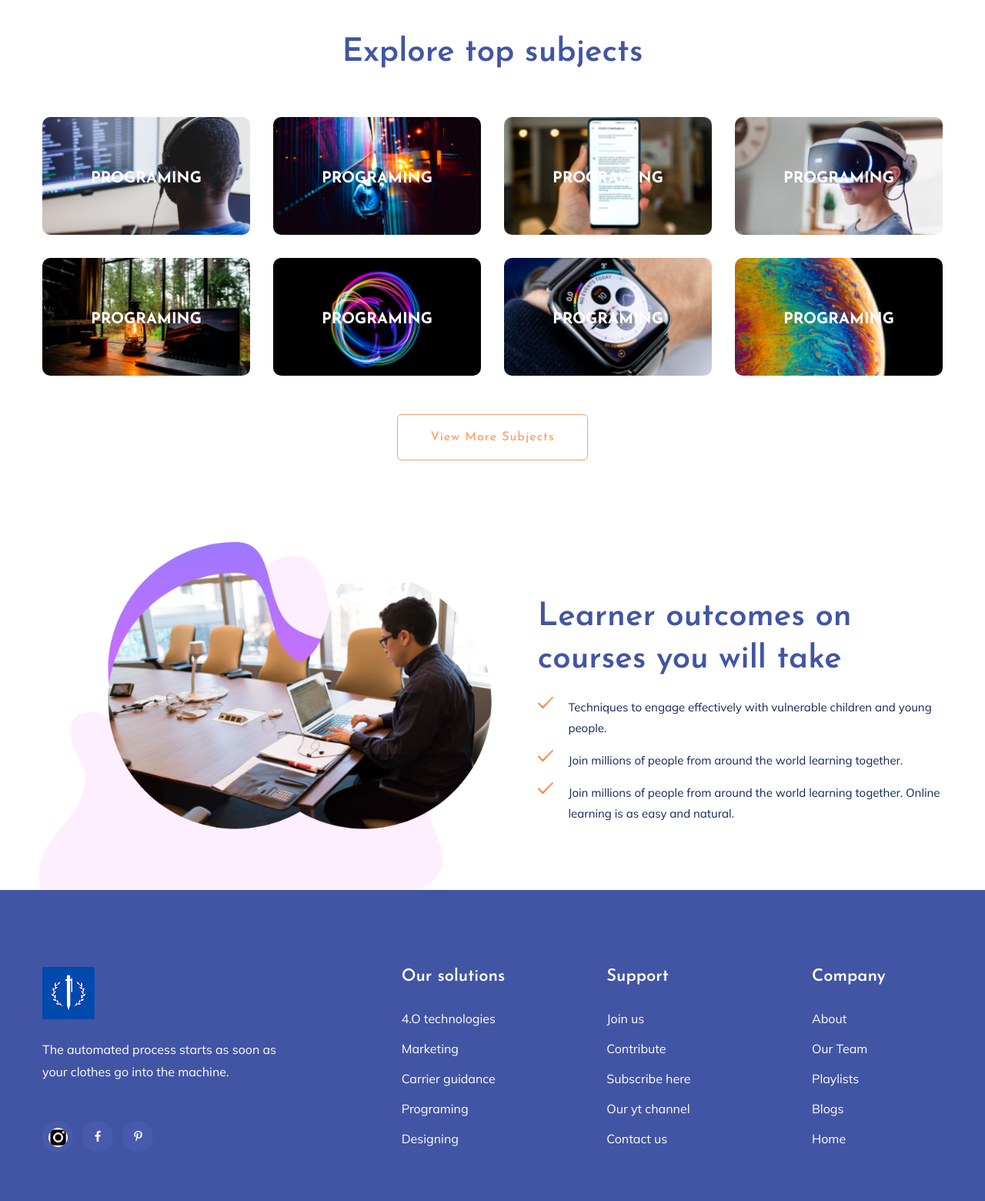
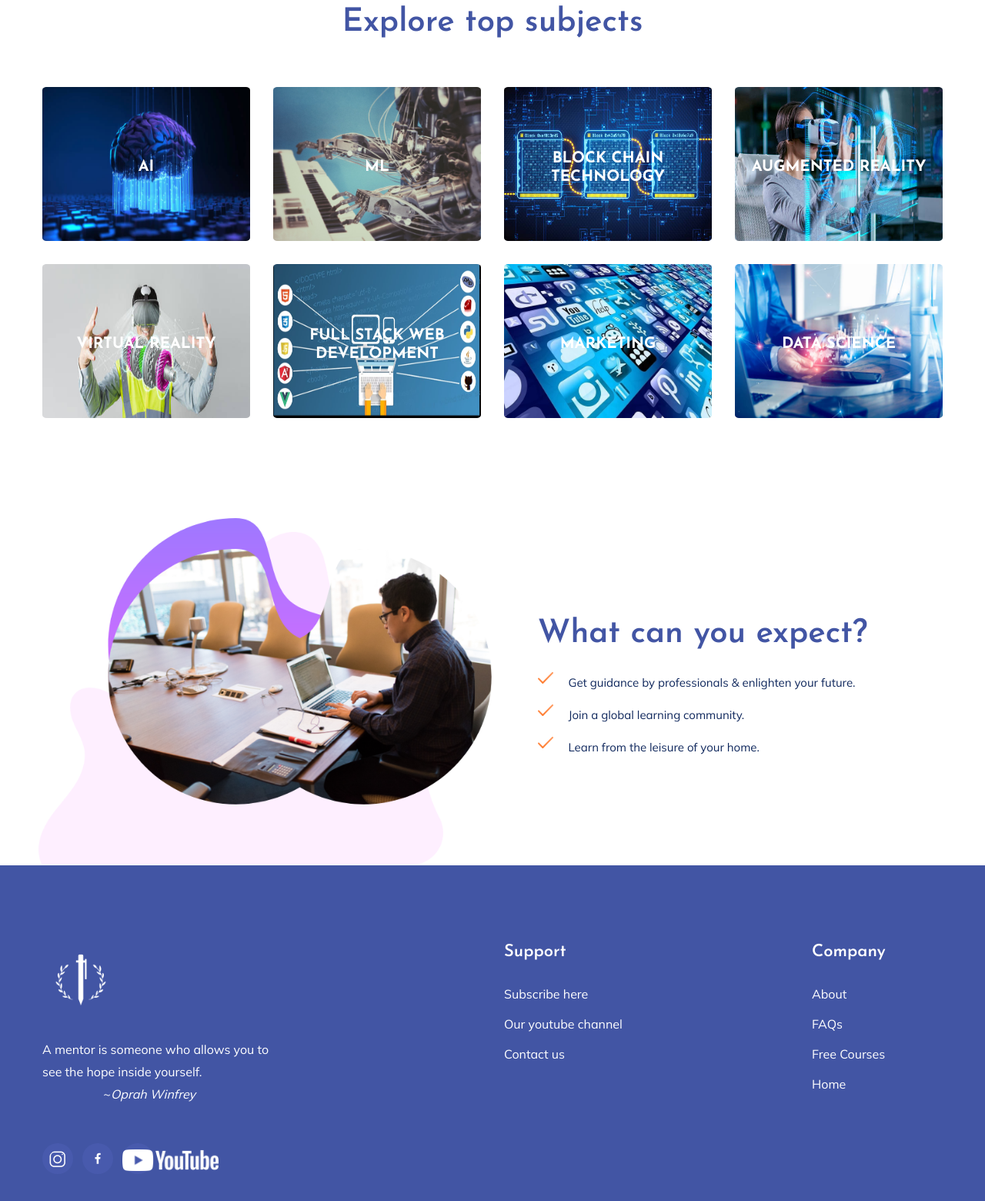
Before and after one commit to AshishSharma1418/trueradiations, a plain HTML site: page about.html in a window 1280 px wide. Shown: the part 1240-2800 px from the top of the page at 77% size. Drawn offline with Linux system fonts and the light colour scheme.

Commit message:
Add files via upload

```diff
--- a/about.html
+++ b/about.html
@@ -34,7 +34,7 @@
             <div class="preloader-inner position-relative">
                 <div class="preloader-circle"></div>
                 <div class="preloader-img pere-text">
-                    <img src="assets/img/logo/loder.png" alt="">
+                    <img src="bp_files/channels4_profile(3).jpg" style="border-radius: 50%;" alt="">
                 </div>
             </div>
         </div>
@@ -50,7 +50,8 @@
                             <!-- Logo -->
                             <div class="col-xl-2 col-lg-2">
                                 <div class="logo">
-                                    <a href="index.html"><img src="bp_files/channels4_profile(3).jpg" alt=""></a>
+                                    <a href="index.html"><img src="True radiations.png"
+                                            style="height: 100px; width: 100px;" alt=""></a>
                                 </div>
                             </div>
                             <div class="col-xl-10 col-lg-10">
@@ -61,7 +62,8 @@
                                             <ul id="navigation">
                                                 <li class="active"><a href="index.html">Home</a></li>
                                                 <li><a href="courses.html">Courses</a></li>
-                                                <li><a href="about.html">About</a></li>
+                                                <li><a href="#">About</a></li>
+                                                <li><a href="FAQs.html">FAQs</a></li>
                                                 <!-- <li><a href="#">Blog</a>
                                                     <ul class="submenu">
                                                         <li><a href="blog.html">Blog</a></li>
@@ -106,7 +108,7 @@
                                     <nav aria-label="breadcrumb">
                                         <ol class="breadcrumb">
                                             <li class="breadcrumb-item"><a href="index.html">Home</a></li>
-                                            <li class="breadcrumb-item"><a href="about.html">about</a></li>
+                                            <li class="breadcrumb-item"><a href="#">about</a></li>
                                         </ol>
                                     </nav>
                                     <!-- breadcrumb End -->
@@ -127,7 +129,7 @@
                             </div>
                             <div class="features-caption">
                                 <h3>Access Many Free courses</h3>
-                                <h5>These courses are provided by Big MNC'S like Google, Amazon & Deep AI.</h5>
+                                <h5>Get acquainted with various Reputed MNC'S like Google, Amazon & Deep AI.</h5>
                             </div>
                         </div>
                     </div>
@@ -138,7 +140,7 @@
                             </div>
                             <div class="features-caption">
                                 <h3>Expert instructors</h4>
-                                    <h4>learn from experienced faculty.</h4><br>
+                                    <h4>Get guidance by professionals and enlighten your future.</h4><br>
                             </div>
                         </div>
                     </div>
@@ -149,7 +151,7 @@
                             </div>
                             <div class="features-caption">
                                 <h3>Life time access</h3>
-                                <p>Access this courses anytime anywhere online.</p>
+                                <p>Access this courses anytime online.</p>
                             </div>
                         </div>
                     </div>
@@ -167,8 +169,8 @@
 
 
                     <div class="container">
-                        <h1 class="">See what our mentor says</h1>
-                        <p>Hey!! I wish you all have a great future.</p>
+                        <h1 class="">Mentor's tips</h1>
+                        <!-- <p>Hey!! I wish you all have a great future.</p> -->
                     </div>
 
                     <!-- <div class="single-features">
@@ -184,7 +186,7 @@
                             <img src="assets/img/icon/right-icon.svg" alt="">
                         </div>
                         <div class="features-caption">
-                            <p>This website was made by us to give true and clear knowledge about anything related to
+                            <p>This website is made to give true and clear knowledge related to
                                 the Educational field.</p>
                         </div>
                     </div>
@@ -193,8 +195,8 @@
                             <img src="assets/img/icon/right-icon.svg" alt="">
                         </div>
                         <div class="features-caption">
-                            <p> As we are students now, we know the real problem of students. So we are here to bring up
-                                great knowledge to you free of cost.</p>
+                            <p> Being students ourselves, we know the obstacles faced by students in all the spheres.
+                            </p>
                         </div>
                     </div>
                     <!-- <div class="single-features">
@@ -212,7 +214,7 @@
                             <img src="assets/img/icon/right-icon.svg" alt="">
                         </div>
                         <div class="features-caption">
-                            <p> Our motto is "LEARN-LOVE-LIVE".</p>
+                            <p> Our motto is "LOVE-LEARN-LIVE".</p>
                         </div>
                     </div>
                 </div>
@@ -260,10 +262,10 @@
                     <div class="col-lg-3 col-md-4 col-sm-6">
                         <div class="single-topic text-center mb-30">
                             <div class="topic-img">
-                                <img src="assets/img/gallery/topic1.png" alt="">
+                                <img src="AI.jpg" style="height: 20rem; border-radius: 2%;" alt="">
                                 <div class="topic-content-box">
                                     <div class="topic-content">
-                                        <h3><a href="#">Programing</a></h3>
+                                        <h3><a href="#">AI</a></h3>
                                     </div>
                                 </div>
                             </div>
@@ -272,10 +274,10 @@
                     <div class="col-lg-3 col-md-4 col-sm-6">
                         <div class="single-topic text-center mb-30">
                             <div class="topic-img">
-                                <img src="assets/img/gallery/topic2.png" alt="">
+                                <img src="ML.jpg" style="height: 20rem; border-radius: 2%;" alt="">
                                 <div class="topic-content-box">
                                     <div class="topic-content">
-                                        <h3><a href="#">Programing</a></h3>
+                                        <h3><a href="#">ML</a></h3>
                                     </div>
                                 </div>
                             </div>
@@ -284,10 +286,10 @@
                     <div class="col-lg-3 col-md-4 col-sm-6">
                         <div class="single-topic text-center mb-30">
                             <div class="topic-img">
-                                <img src="assets/img/gallery/topic3.png" alt="">
+                                <img src="BKT.jpg" style="height: 20rem; border-radius: 2%;" alt="">
                                 <div class="topic-content-box">
                                     <div class="topic-content">
-                                        <h3><a href="#">Programing</a></h3>
+                                        <h3><a href="#">Block Chain Technology</a></h3>
                                     </div>
                                 </div>
                             </div>
@@ -296,10 +298,10 @@
                     <div class="col-lg-3 col-md-4 col-sm-6">
                         <div class="single-topic text-center mb-30">
                             <div class="topic-img">
-                                <img src="assets/img/gallery/topic4.png" alt="">
+                                <img src="AR.jpg" style="height: 20rem; border-radius: 2%;" alt="">
                                 <div class="topic-content-box">
                                     <div class="topic-content">
-                                        <h3><a href="#">Programing</a></h3>
+                                        <h3><a href="#">Augmented Reality</a></h3>
                                     </div>
                                 </div>
                             </div>
@@ -308,10 +310,10 @@
                     <div class="col-lg-3 col-md-4 col-sm-6">
                         <div class="single-topic text-center mb-30">
                             <div class="topic-img">
-                                <img src="assets/img/gallery/topic5.png" alt="">
+                                <img src="VR.jpg" style="height: 20rem; border-radius: 2%;" alt="">
                                 <div class="topic-content-box">
                                     <div class="topic-content">
-                                        <h3><a href="#">Programing</a></h3>
+                                        <h3><a href="#">Virtual Reality</a></h3>
                                     </div>
                                 </div>
                             </div>
@@ -320,10 +322,10 @@
                     <div class="col-lg-3 col-md-4 col-sm-6">
                         <div class="single-topic text-center mb-30">
                             <div class="topic-img">
-                                <img src="assets/img/gallery/topic6.png" alt="">
+                                <img src="FST.jpg" style="height: 20rem; border-radius: 2%;" alt="">
                                 <div class="topic-content-box">
                                     <div class="topic-content">
-                                        <h3><a href="#">Programing</a></h3>
+                                        <h3><a href="#">Full stack web development</a></h3>
                                     </div>
                                 </div>
                             </div>
@@ -332,10 +334,10 @@
                     <div class="col-lg-3 col-md-4 col-sm-6">
                         <div class="single-topic text-center mb-30">
                             <div class="topic-img">
-                                <img src="assets/img/gallery/topic7.png" alt="">
+                                <img src="MKT.jpg" style="height: 20rem; border-radius: 2%;" alt="">
                                 <div class="topic-content-box">
                                     <div class="topic-content">
-                                        <h3><a href="#">Programing</a></h3>
+                                        <h3><a href="#">Marketing</a></h3>
                                     </div>
                                 </div>
                             </div>
@@ -344,23 +346,23 @@
                     <div class="col-lg-3 col-md-4 col-sm-6">
                         <div class="single-topic text-center mb-30">
                             <div class="topic-img">
-                                <img src="assets/img/gallery/topic8.png" alt="">
+                                <img src="DS.jpg" style="height: 20rem; border-radius: 2%;" alt="">
                                 <div class="topic-content-box">
                                     <div class="topic-content">
-                                        <h3><a href="#">Programing</a></h3>
+                                        <h3><a href="#">Data Science</a></h3>
                                     </div>
                                 </div>
                             </div>
                         </div>
                     </div>
                 </div>
-                <div class="row justify-content-center">
+                <!-- <div class="row justify-content-center">
                     <div class="col-xl-12">
                         <div class="section-tittle text-center mt-20">
                             <a href="courses.html" class="border-btn">View More Subjects</a>
                         </div>
                     </div>
-                </div>
+                </div> -->
             </div>
         </div>
         <!-- top subjects End -->
@@ -377,7 +379,7 @@
                     <!-- section tittle -->
                     <div class="section-tittle section-tittle2 mb-20">
                         <div class="front-text">
-                            <h2 class="">Learner outcomes on courses you will take</h2>
+                            <h2 class="">What can you expect?</h2>
                         </div>
                     </div>
                     <div class="single-features">
@@ -385,7 +387,7 @@
                             <img src="assets/img/icon/right-icon.svg" alt="">
                         </div>
                         <div class="features-caption">
-                            <p>Techniques to engage effectively with vulnerable children and young people.</p>
+                            <p>Get guidance by professionals & enlighten your future.</p>
                         </div>
                     </div>
                     <div class="single-features">
@@ -393,8 +395,7 @@
                             <img src="assets/img/icon/right-icon.svg" alt="">
                         </div>
                         <div class="features-caption">
-                            <p>Join millions of people from around the world
-                                learning together.</p>
+                            <p>Join a global learning community.</p>
                         </div>
                     </div>
                     <div class="single-features">
@@ -402,8 +403,7 @@
                             <img src="assets/img/icon/right-icon.svg" alt="">
                         </div>
                         <div class="features-caption">
-                            <p>Join millions of people from around the world learning together.
-                                Online learning is as easy and natural.</p>
+                            <p>Learn from the leisure of your home.</p>
                         </div>
                     </div>
                 </div>
@@ -422,28 +422,32 @@
                                 <div class="single-footer-caption mb-30">
                                     <!-- logo -->
                                     <div class="footer-logo mb-25">
-                                        <a href="index.html"><img src="bp_files/channels4_profile(3).jpg" alt=""></a>
+                                        <a href="index.html"><img src="True radiations.png"
+                                                style="height: 100px; width: 100px;" alt=""></a>
                                     </div>
                                     <div class="footer-tittle">
                                         <div class="footer-pera">
-                                            <p>The automated process starts as soon as your clothes go into the machine.
+                                            <p>A mentor is someone who allows you to see the hope inside yourself.
+                                                <br>&nbsp;&nbsp;&nbsp;&nbsp;&nbsp;&nbsp;&nbsp;&nbsp;&nbsp;&nbsp;&nbsp;&nbsp;&nbsp;&nbsp;&nbsp;&nbsp;&nbsp;&nbsp;&nbsp;~<cite>Oprah
+                                                    Winfrey</cite>
                                             </p>
                                         </div>
                                     </div>
                                     <!-- social -->
                                     <div class="footer-social">
-                                        <a href="https://www.instagram.com/true_radiations/?hl=en"><i><img src="i1.png"
+                                        <a href="https://www.instagram.com/true_radiations/?hl=en"><i><img
+                                                    src="best-solutions-of-instagram-png-transparent-png-images-unique-white-instagram-logo-outline-of-white-instagram-logo-outline-copy.png"
                                                     style="height: 25px; width: 25px; border-radius: 100%;"
                                                     alt=""></i></a>
                                         <a href="https://www.facebook.com/Trueradiations"><i
                                                 class="fab fa-facebook-f"></i></a>
-                                        <a href="https://www.youtube.com/c/TRUERADIATIONS"><i
-                                                class="fab fa-pinterest-p"></i></a>
+                                        <a href="https://www.youtube.com/c/TRUERADIATIONS"><i><img
+                                                    src="youtube-white-1024x230.png" style="height: 28px;"></i></a>
                                     </div>
                                 </div>
                             </div>
                         </div>
-                        <div class="col-xl-2 col-lg-3 col-md-4 col-sm-5">
+                        <!-- <div class="col-xl-2 col-lg-3 col-md-4 col-sm-5">
                             <div class="single-footer-caption mb-50">
                                 <div class="footer-tittle">
                                     <h4>Our solutions</h4>
@@ -451,24 +455,24 @@
                                         <li><a href="#">4.O technologies</a></li>
                                         <li><a href="#">Marketing</a></li>
                                         <li><a href="#">Carrier guidance</a></li>
-                                        <li><a href="#">Programing</a></li>
+                                        <li><a href="#">Programming</a></li>
                                         <li><a href="#">Designing</a></li>
                                     </ul>
                                 </div>
                             </div>
-                        </div>
+                        </div> -->
                         <div class="col-xl-2 col-lg-4 col-md-4 col-sm-6">
                             <div class="single-footer-caption mb-50">
                                 <div class="footer-tittle">
                                     <h4>Support</h4>
                                     <ul>
-                                        <li><a href="#">Join us</a></li>
-                                        <li><a href="#">Contribute</a></li>
+                                        <!-- <li><a href="#">Join us</a></li>
+                                        <li><a href="#">Contribute</a></li> -->
                                         <li><a
                                                 href="https://www.youtube.com/channel/UCNNvCgXvMmIHVLs4abDOrcg?sub_confirmation=1">Subscribe
                                                 here</a></li>
                                         <li><a href="https://www.youtube.com/c/TRUERADIATIONS
-                                            ">Our yt channel</a></li>
+                                            ">Our youtube channel</a></li>
                                         <li><a href="contact.html">Contact us</a></li>
                                     </ul>
                                 </div>
@@ -479,11 +483,10 @@
                                 <div class="footer-tittle">
                                     <h4>Company</h4>
                                     <ul>
-                                        <li><a href="about.html">About</a></li>
-                                        <li><a href="#">Our Team</a></li>
-                                        <li><a href="https://www.youtube.com/c/TRUERADIATIONS/playlists">Playlists</a>
-                                        </li>
-                                        <li><a href="blog.html">Blogs</a></li>
+                                        <li><a href="#">About</a></li>
+                                        <li><a href="FAQs.html">FAQs</a></li>
+                                        <!-- <li><a href="#">Playlists</a></li> -->
+                                        <li><a href="courses.html">Free Courses</a></li>
                                         <li><a href="index.html">Home</a></li>
                                     </ul>
                                 </div>
@@ -502,9 +505,10 @@
                                     <p>
                                         <!-- Link back to Colorlib can't be removed. Template is licensed under CC BY 3.0. -->
                                         Copyright &copy;
-                                        <script>document.write(new Date().getFullYear());</script> All rights reserved |
+                                        <script>document.write(new Date().getFullYear());</script> All rights reserved
+                                        <!-- |
                                         This template is made with <i class="fa fa-heart" aria-hidden="true"></i> by <a
-                                            href="https://colorlib.com" target="_blank">Colorlib</a>
+                                            href="https://colorlib.com" target="_blank">Colorlib</a> -->
                                         <!-- Link back to Colorlib can't be removed. Template is licensed under CC BY 3.0. -->
                                     </p>
                                 </div>
```
Also changed, not shown: contact.html (+28 -21 lines), courses.html (+47 -40 lines), index.html (+1 -1 lines).
